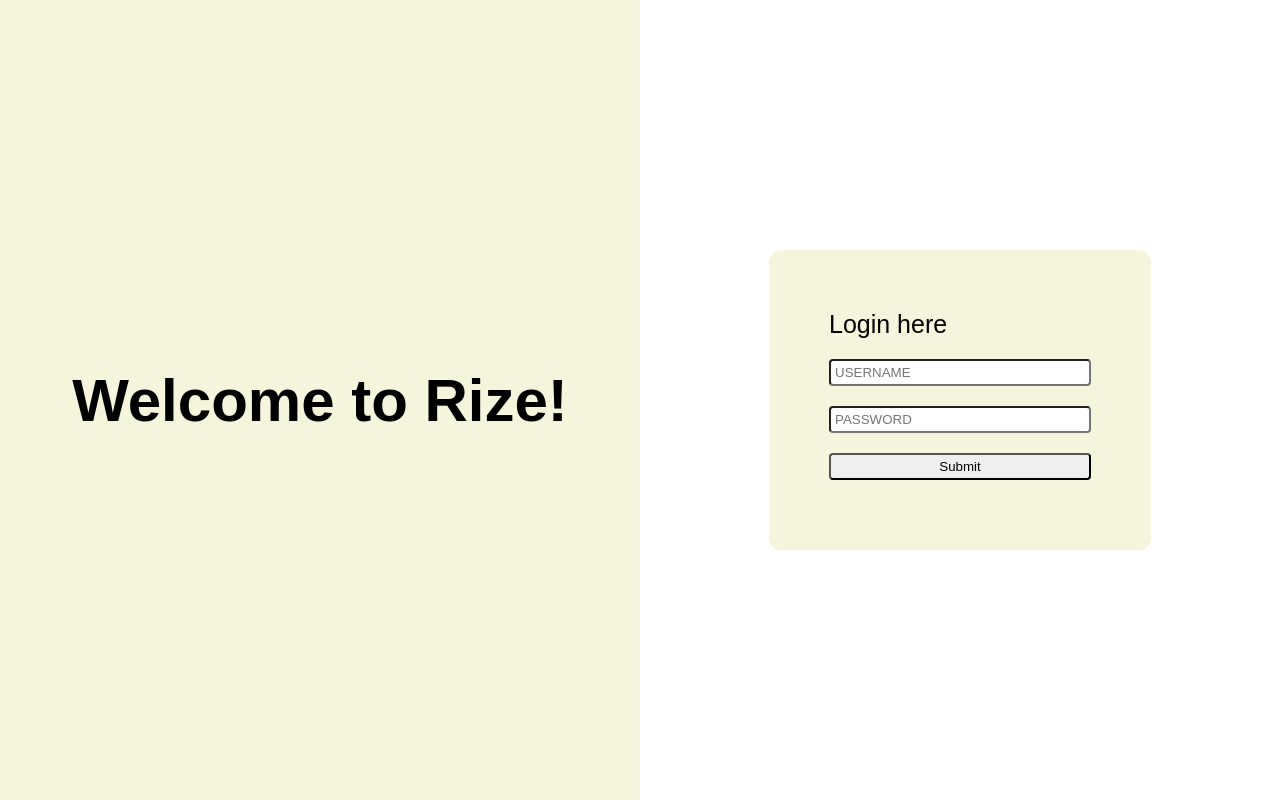
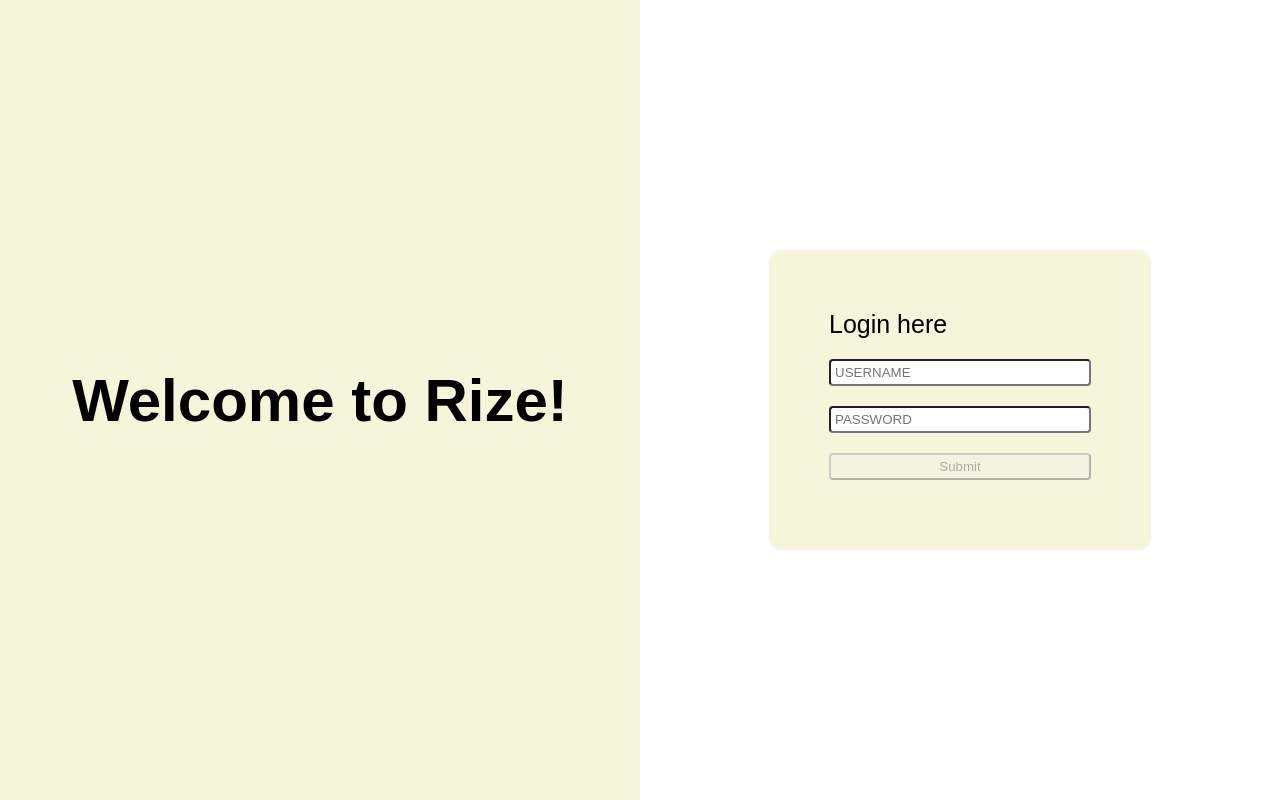
Before and after one commit to ravi-relangi/rize-template, a React (Create React App) app: page / in a window 1280 px wide. Built offline with nearby package versions, Linux system fonts and the light colour scheme.

Commit message:
[Change] - disable submit if input fields are empty

```diff
--- a/src/Containers/Login/LoginComponent.js
+++ b/src/Containers/Login/LoginComponent.js
@@ -48,7 +48,7 @@
       />
 
       <Button
-        disabled={disableSubmit(errors)}
+        disabled={disableSubmit({ userName, password }, errors)}
         buttonName='Submit'
         onClickHandler={submitHandler}
       />
--- a/src/Containers/Login/helpers.js
+++ b/src/Containers/Login/helpers.js
@@ -1,5 +1,10 @@
-export const disableSubmit = (errors) => {
-  return errors.userName !== '' || errors.password !== '';
+export const disableSubmit = (inputValues, errors) => {
+  return (
+    inputValues.userName === '' ||
+    inputValues.password === '' ||
+    errors.userName !== '' ||
+    errors.password !== ''
+  );
 };
 
 export const submitHandler = (e) => {
```
